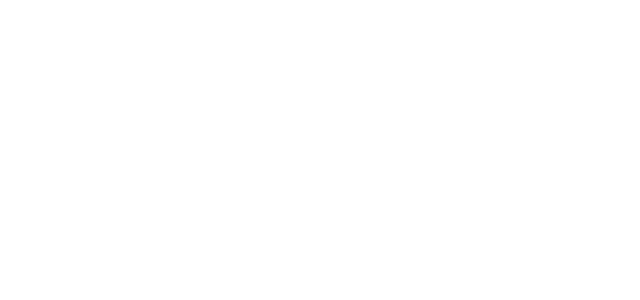
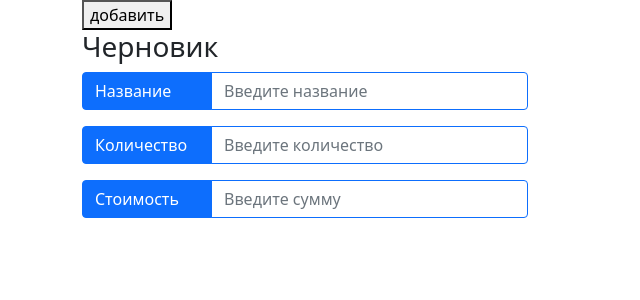
Before and after one commit to kominov/Portfolio1, a React (Create React App) app: page /data in a window 1280 px wide. Shown: the top 300 px of the page, without its empty margins (0-640 px from the left). Built offline with nearby package versions, Linux system fonts and the light colour scheme.

Commit message:
added data pdge

```diff
--- a/package.json
+++ b/package.json
@@ -6,11 +6,13 @@
     "@testing-library/jest-dom": "^5.11.9",
     "@testing-library/react": "^11.2.5",
     "@testing-library/user-event": "^12.7.1",
+    "@types/classnames": "^2.2.11",
     "@types/jest": "^26.0.20",
     "@types/node": "^12.20.1",
     "@types/react": "^17.0.2",
     "@types/react-dom": "^17.0.1",
     "@types/react-router-dom": "^5.1.7",
+    "classnames": "^2.2.6",
     "react": "^17.0.1",
     "react-dom": "^17.0.1",
     "react-router-dom": "^5.2.0",
--- a/src/App.tsx
+++ b/src/App.tsx
@@ -2,6 +2,7 @@
 import { StartPage } from './components/StartPage/StartPage';
 import { BrowserRouter, Route, Switch } from 'react-router-dom'
 import { Identificator } from './components/Idetnificator/Identificator';
+import { Data } from './components/Data/Data';
 
 
 function App() {
@@ -11,6 +12,7 @@
         <Switch>
           <Route path='/' exact component={StartPage} />
           <Route path='/identificator' component={Identificator} />
+          <Route path='/data' component={Data} />
         </Switch>
       </div>
     </BrowserRouter>
--- /dev/null
+++ b/src/components/Data/Data.module.css
@@ -0,0 +1,3 @@
+.data__inner{
+    width: 40%;
+}
--- /dev/null
+++ b/src/components/Data/Data.tsx
@@ -0,0 +1,62 @@
+import React, { useRef, useState } from 'react'
+// import { IData } from '../../interfaces'
+import s from './Data.module.css'
+export const Data: React.FC = () => {
+    const [data, setData] = useState({
+        name: "",
+        amount: "",
+        cost: ""
+    });
+
+    const changeDataHandler = (event: React.ChangeEvent<HTMLInputElement>) => {
+        const { name, value } = event.target;
+        setData({ ...data, [name]: value })
+    }
+    console.log(data);
+
+
+    return (
+        <div className={s.data__inner}>
+            {data?<button onClick ={()=> setData({name: "", cost: "", amount: ""} )} > добавить</button> : <s.data__inner/>}
+            <h3>Черновик</h3>
+            <div className="s data__information">
+                <div className="input-group mb-3">
+                    <div className="input-group-prepend">
+                        <span className="data__span input-group-text bg-primary text-white" id="inputGroup-sizing-default">Название</span>
+                    </div>
+                    <input type="text"
+                        value={data.name}
+                        placeholder="Введите название"
+                        className="form-control data__input"
+                        name="name"
+                        onChange={changeDataHandler} />
+                </div>
+                <div className="input-group mb-3">
+                    <div className="input-group-prepend">
+                        <span className="data__span input-group-text bg-primary text-white" id="inputGroup-sizing-default">Количество</span>
+                    </div>
+                    <input
+                        type="text"
+                        placeholder="Введите количество"
+                        value={data.amount}
+                        className="form-control data__input"
+                        name="amount"
+                        onChange={changeDataHandler} />
+                </div>
+                <div className="input-group mb-3">
+                    <div className="input-group-prepend">
+                        <span className="data__span input-group-text bg-primary text-white" id="inputGroup-sizing-default">Cтоимость</span>
+                    </div>
+                    <input
+                        type="text"
+                        placeholder="Введите сумму"
+                        value={data.cost}
+                        className="form-control data__input"
+                        name="cost"
+                        onChange={changeDataHandler} />
+                </div>
+            </div>
+
+        </div>
+    )
+}
--- a/src/components/Idetnificator/Identificator.tsx
+++ b/src/components/Idetnificator/Identificator.tsx
@@ -1,25 +1,28 @@
 
 import React, { useEffect, useRef, useState } from 'react'
 import { IId } from '../../interfaces';
+import classNames from 'classnames';
 import s from './Identificator.module.css'
 
 export const Identificator: React.FC = () => {
     const refId = useRef<HTMLInputElement>(null);
     const [id, setId] = useState<IId[]>([])
+
+
     //проверяем есть ли что-то в сторедже, если есть, добавляем в стейт
     useEffect(() => {
         const saveId = JSON.parse(localStorage.getItem('identificator') || '[]') as IId[];
         setId(saveId);
     }, [])
     //записываем в сторедж стейт, при добавление в него айди
-    useEffect(()=>{
+    useEffect(() => {
         localStorage.setItem('identificator', JSON.stringify(id))
-    },[id])
+    }, [id])
     //добавляем ид
     const addHandlerId = (identificator: string) => {
         const newId = {
             identificator: identificator,
-            id: Date.now(),
+            key: Date.now(),
             complited: false,
         }
         setId(prev => [newId, ...id]);
@@ -27,7 +30,7 @@
 
     //удаляем ид
     const delHandlerId = (id: number, event: React.MouseEvent) => {
-        setId(prev => prev.filter(item => item.id !== id))
+        setId(prev => prev.filter(item => item.key !== id))
     }
 
     //обрабатываем нажатие интера, и вызываем функцию для добавления ид
@@ -47,7 +50,7 @@
                     </div>
                     <input type="text"
                         ref={refId}
-                        className="form-control "
+                        className="form-control"
                         aria-label="Default"
                         aria-describedby="inputGroup-sizing-default"
                         placeholder="Введите идентификатор"
@@ -56,12 +59,12 @@
             </div>
             {id.map(items => {
                 return (
-                    <div className={s.id__item} key={items.id}>
+                    <div className={s.id__item} key={items.key}>
                         <span className="alert alert-dark" role="alert">
                             Идентификатор: {items.identificator}
                         </span>
                         <i className={`material-icons ${s.id__icon}`}
-                            onClick={event => delHandlerId(items.id, event)}
+                            onClick={event => delHandlerId(items.key, event)}
                         >delete</i>
                     </div>
 
--- a/src/components/StartPage/StartPage.tsx
+++ b/src/components/StartPage/StartPage.tsx
@@ -1,6 +1,7 @@
 import React, { useState } from 'react'
 import { Identificator } from '../Idetnificator/Identificator';
 import s from "./StartPage.module.css"
+import classNames from 'classnames';
 import { useHistory } from 'react-router-dom'
 
 
@@ -10,20 +11,18 @@
         data = "data"
     }
     const history = useHistory();
-    let btn = "btn-secondary";
     const [docType, setDocType] = useState<DocType>();
-    const [docError, setDocError] = useState(false);
-    if (docType) btn = "btn-primary";
+    const buttonStyle = classNames('btn', s.next__btn,{
+        ["btn-secondary"]: !docType,
+        ["btn-primary"]: !!docType
+    })
 
     function handleClick() {
-        if (!docType) {
-            setDocError(true);
-            return;
-        }
-        if (docType == "data") { }
-        if (docType == "identificator") {
-            history.push('/identificator')
-        }
+
+
+        if (docType == "data") history.push('/data')
+        if (docType == "identificator") history.push('/identificator')
+
     }
     return (
         <>
@@ -38,7 +37,7 @@
                     <label className={`btn btn-outline-primary ${s.radio__label}`} htmlFor="btnradio2">Заполнить информацию о позиции</label>
                 </div>
             </div>
-            <button className={`btn ${btn}  ${s.next__btn}`} onClick={handleClick}>Далее</button>
+            <button disabled={!docType} className={buttonStyle} onClick={handleClick}>Далее</button>
         </>
     )
 }
--- a/src/index.css
+++ b/src/index.css
@@ -6,6 +6,9 @@
 .form-control{
     border-color: #0d6efd;
 }
+.id__red{
+    border: 1px solid red;
+}
 
 .alert{
     padding: 6px 25px;
@@ -13,3 +16,6 @@
     margin-bottom: 0;
     border: 1px solid #0d6efd;
 }
+.data__span{
+    min-width: 130px;
+}
```
Also changed, not shown: src/interfaces.ts (+10 -4 lines), src/components/Idetnificator/Identificator.module.css (line endings or trailing spaces), 1 other file (tests, documents, lock files or other folders).
